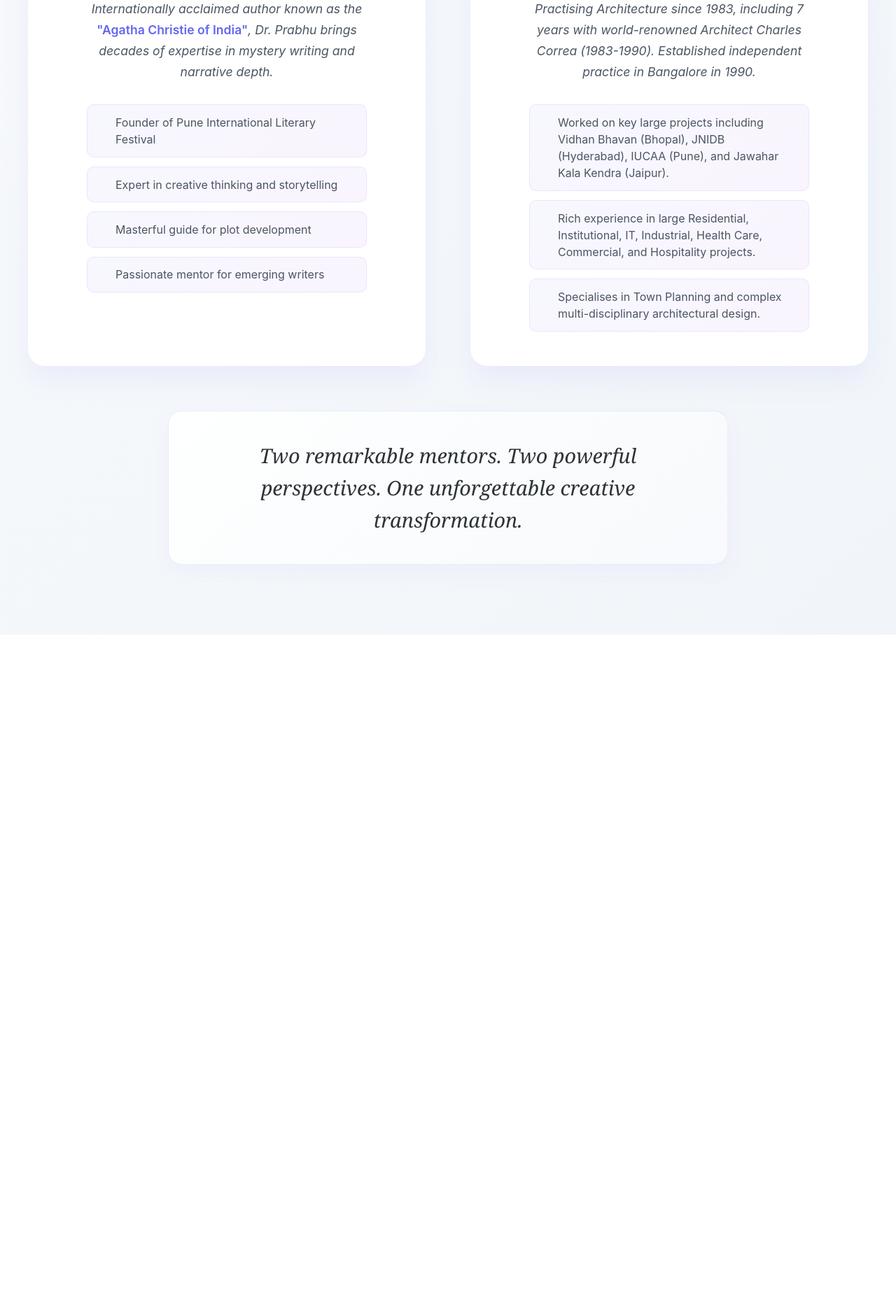
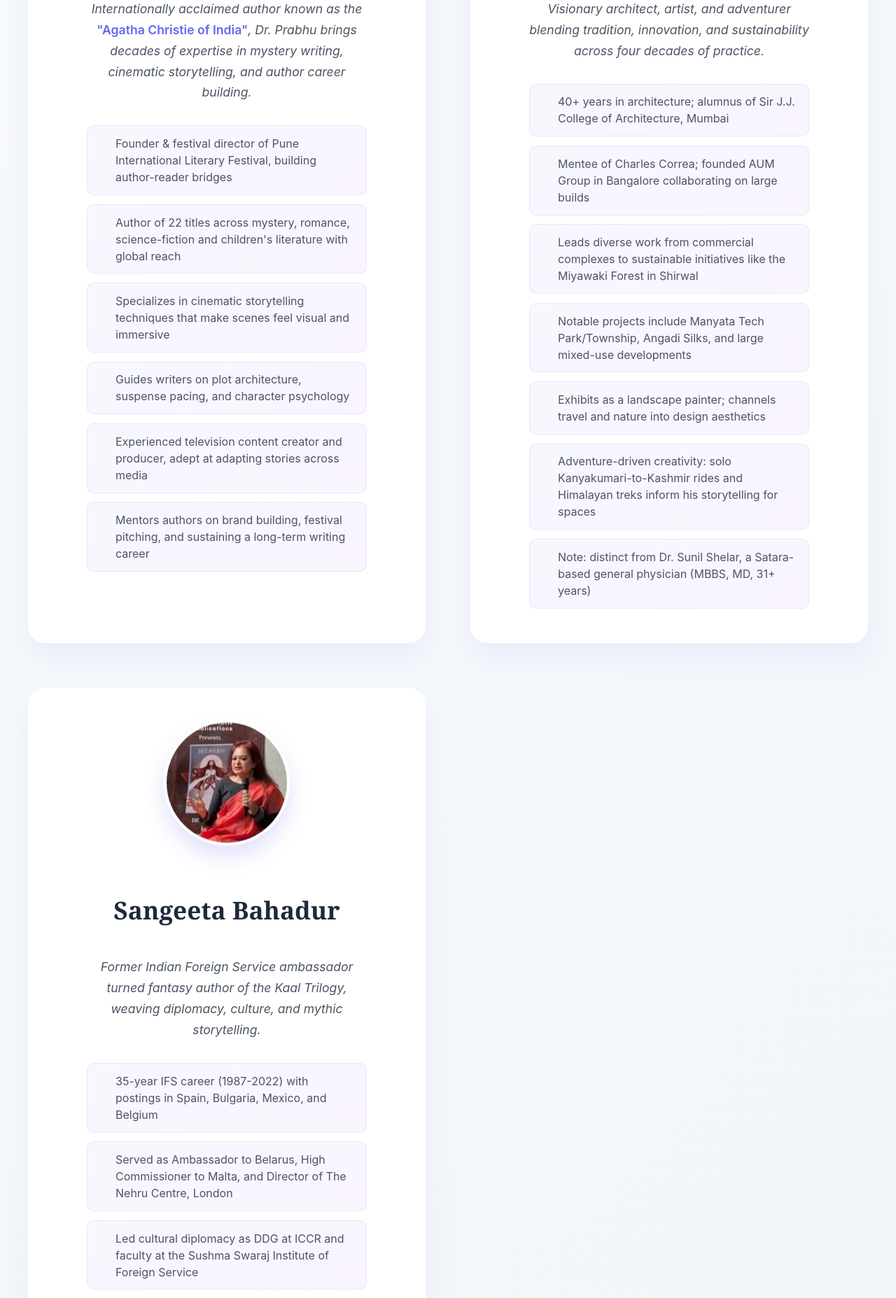
Before and after one commit to sparktuition/sparkbooks, a React (Vite) app: page /retreat/mentors in a window 1280 px wide. Shown: the part 760-2615 px from the top of the page at 70% size. Before the commit the page ends 1667 px from the top, so only its background shows below. Built offline with nearby package versions, Linux system fonts and the light colour scheme.

Commit message:
cleared all the user interface errors

```diff
--- a/src/pages/RetreatMentors.tsx
+++ b/src/pages/RetreatMentors.tsx
@@ -17,13 +17,15 @@ const RetreatMentors: React.FC = () => {
             </div>
             <h3 className="mentor-name">Dr. Manjiri Prabhu</h3>
             <p className="mentor-subtitle">
-              Internationally acclaimed author known as the <strong>"Agatha Christie of India"</strong>, Dr. Prabhu brings decades of expertise in mystery writing and narrative depth.
+              Internationally acclaimed author known as the <strong>"Agatha Christie of India"</strong>, Dr. Prabhu brings decades of expertise in mystery writing, cinematic storytelling, and author career building.
             </p>
             <ul className="mentor-skills stagger-list">
-              <li>Founder of Pune International Literary Festival</li>
-              <li>Expert in creative thinking and storytelling</li>
-              <li>Masterful guide for plot development</li>
-              <li>Passionate mentor for emerging writers</li>
+              <li>Founder & festival director of Pune International Literary Festival, building author-reader bridges</li>
+              <li>Author of 22 titles across mystery, romance, science-fiction and children's literature with global reach</li>
+              <li>Specializes in cinematic storytelling techniques that make scenes feel visual and immersive</li>
+              <li>Guides writers on plot architecture, suspense pacing, and character psychology</li>
+              <li>Experienced television content creator and producer, adept at adapting stories across media</li>
+              <li>Mentors authors on brand building, festival pitching, and sustaining a long-term writing career</li>
             </ul>
           </article>
 
@@ -31,18 +33,44 @@ const RetreatMentors: React.FC = () => {
             <div className="mentor-image float-icon">
               <img
                src="/SparkWritersRetreat/jpeg%20(2).png"
-                alt="Eshwar Sundaresan"
+                alt="Sunil Shelar"
               />
             </div>
             <h3 className="mentor-name">Sunil Shelar</h3>
-           <p className="mentor-subtitle">
-    Practising Architecture since 1983, including 7 years with world-renowned Architect Charles Correa (1983-1990). Established independent practice in Bangalore in 1990.
-</p>
-<ul className="mentor-skills stagger-list">
-    <li>Worked on key large projects including Vidhan Bhavan (Bhopal), JNIDB (Hyderabad), IUCAA (Pune), and Jawahar Kala Kendra (Jaipur).</li>
-    <li>Rich experience in large Residential, Institutional, IT, Industrial, Health Care, Commercial, and Hospitality projects.</li>
-    <li>Specialises in Town Planning and complex multi-disciplinary architectural design.</li>
-</ul>
+            <p className="mentor-subtitle">
+              Visionary architect, artist, and adventurer blending tradition, innovation, and sustainability across four decades of practice.
+            </p>
+            <ul className="mentor-skills stagger-list">
+              <li>40+ years in architecture; alumnus of Sir J.J. College of Architecture, Mumbai</li>
+              <li>Mentee of Charles Correa; founded AUM Group in Bangalore collaborating on large builds</li>
+              <li>Leads diverse work from commercial complexes to sustainable initiatives like the Miyawaki Forest in Shirwal</li>
+              <li>Notable projects include Manyata Tech Park/Township, Angadi Silks, and large mixed-use developments</li>
+              <li>Exhibits as a landscape painter; channels travel and nature into design aesthetics</li>
+              <li>Adventure-driven creativity: solo Kanyakumari-to-Kashmir rides and Himalayan treks inform his storytelling for spaces</li>
+              <li>Note: distinct from Dr. Sunil Shelar, a Satara-based general physician (MBBS, MD, 31+ years)</li>
+            </ul>
+          </article>
+
+          <article className="mentor-card">
+            <div className="mentor-image float-icon">
+              <img
+                src="/SparkWritersRetreat/sangeetha.jfif"
+                alt="Sangeeta Bahadur"
+              />
+            </div>
+            <h3 className="mentor-name">Sangeeta Bahadur</h3>
+            <p className="mentor-subtitle">
+              Former Indian Foreign Service ambassador turned fantasy author of the Kaal Trilogy, weaving diplomacy, culture, and mythic storytelling.
+            </p>
+            <ul className="mentor-skills stagger-list">
+              <li>35-year IFS career (1987-2022) with postings in Spain, Bulgaria, Mexico, and Belgium</li>
+              <li>Served as Ambassador to Belarus, High Commissioner to Malta, and Director of The Nehru Centre, London</li>
+              <li>Led cultural diplomacy as DDG at ICCR and faculty at the Sushma Swaraj Institute of Foreign Service</li>
+              <li>Now a strategic advisor on international business/foreign collaborations and a guest mentor-speaker</li>
+              <li>Author of the Kaal Trilogy (Jaal, Vikraal, Mahakaal) fusing Indian philosophy with heroic fantasy</li>
+              <li>Latest stand-alone work: Devdasi; co-conceptualizes lore with architect-husband Yuresh Sinha</li>
+              <li>Kolkata-born; Mumbai University PG in English Literature; educated across India</li>
+            </ul>
           </article>
         </div>
 
--- a/src/pages/RetreatPage.tsx
+++ b/src/pages/RetreatPage.tsx
@@ -28,9 +28,7 @@ const RetreatPage: React.FC = () => {
       <div data-aos="fade-right" data-aos-duration="750" data-aos-delay="15"><RetreatHeroTwoColumn /></div>
       {/* 4. Features & Amenities */}
       <div data-aos="zoom-in" data-aos-duration="800" data-aos-delay="33"><RetreatFeatures /></div>
-      {/* 6. Meet the Mentors */}
-      <div className="theme-plum" data-aos="fade-right" data-aos-duration="800" data-aos-delay="60"><RetreatMentors /></div>
-      {/* 7. Schedule & Timeline */}
+    {/* 7. Schedule & Timeline */}
       <div className="theme-amber" data-aos="fade-up" data-aos-duration="800" data-aos-delay="42"><RetreatItinerary /></div>
       {/* 8. Daily Experiences */}
       <div className="theme-lime" data-aos="fade-up" data-aos-duration="800" data-aos-delay="50"><RetreatDaily /></div>
@@ -48,6 +46,8 @@ const RetreatPage: React.FC = () => {
       <div className="theme-mint" data-aos="zoom-in-up" data-aos-duration="850" data-aos-delay="78"><RetreatSeats /></div>
       {/* 15. Transport Arrangements */}
       <div data-aos="fade-up" data-aos-duration="800" data-aos-delay="88"><TransportArrangements /></div>
+      {/* 6. Meet the Mentors */}
+      <div className="theme-plum" data-aos="fade-right" data-aos-duration="800" data-aos-delay="60"><RetreatMentors /></div>
 
       {/* 17. Writing Plan Support */}
       <div data-aos="fade-up" data-aos-duration="800" data-aos-delay="92"><BookWritingPlan /></div>
```
Also changed, not shown: public/SparkWritersRetreat/sangeetha.jfif (added).
